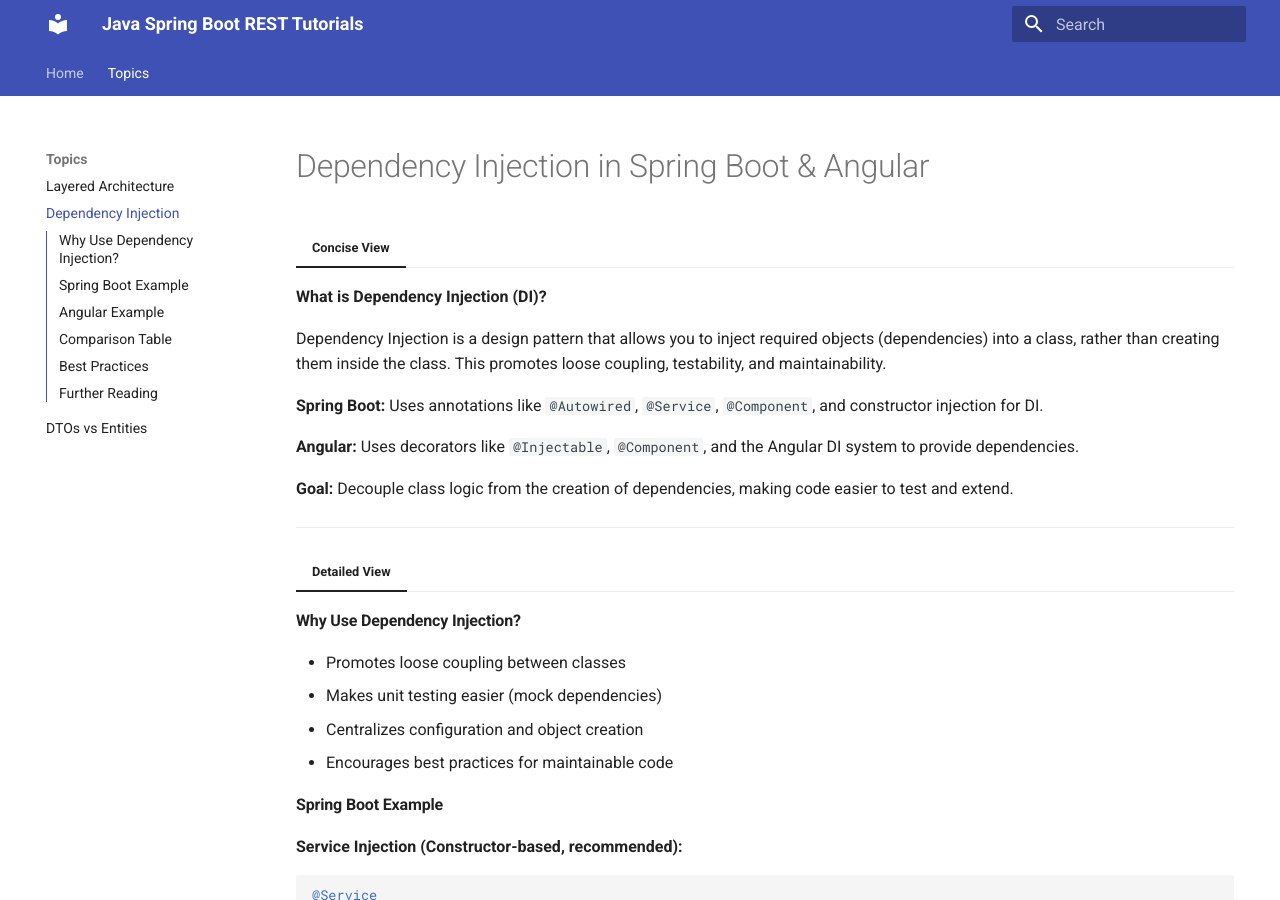
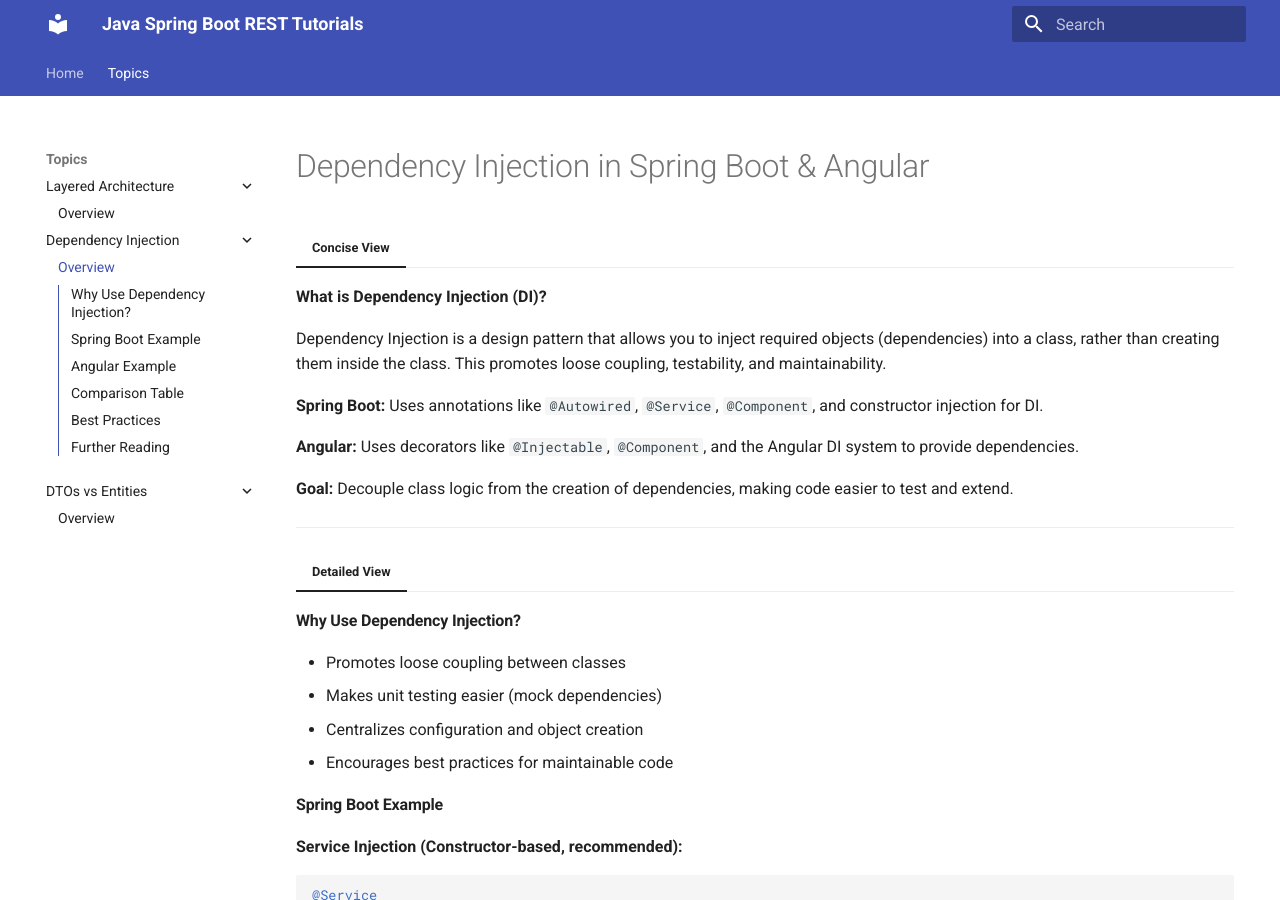
Before and after one commit to udayganeshK/java-tutorial, an MkDocs documentation site: the page built from docs/topics/dependency-injection.md, in a window 1280 px wide and 900 px high. Built offline with MkDocs 1.6.1 and Material for MkDocs 9.7.7, drawn with Linux system fonts in a browser that asks for light colours; some of the changed lines change nothing that is shown.

Commit message:
docs: restructure navigation to enable topic expand/collapse

```diff
--- a/mkdocs.yml
+++ b/mkdocs.yml
@@ -11,9 +11,12 @@
 nav:
   - Home: index.md
   - Topics:
-      - Layered Architecture: topics/layered-architecture.md
-      - Dependency Injection: topics/dependency-injection.md
-      - DTOs vs Entities: topics/dtos-vs-entities.md
+      - Layered Architecture:
+          - Overview: topics/layered-architecture.md
+      - Dependency Injection:
+          - Overview: topics/dependency-injection.md
+      - DTOs vs Entities:
+          - Overview: topics/dtos-vs-entities.md
 
 markdown_extensions:
   - admonition
```
